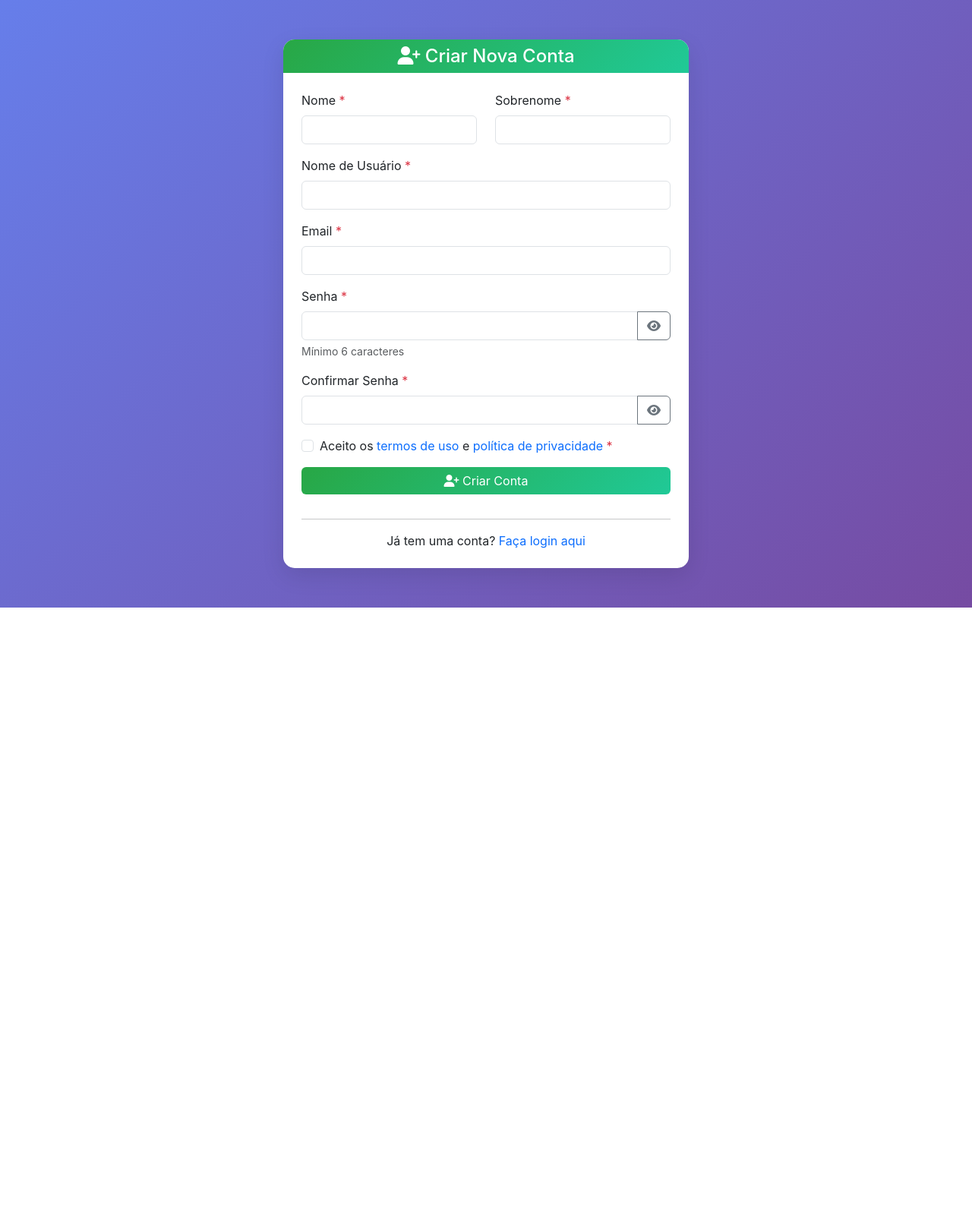
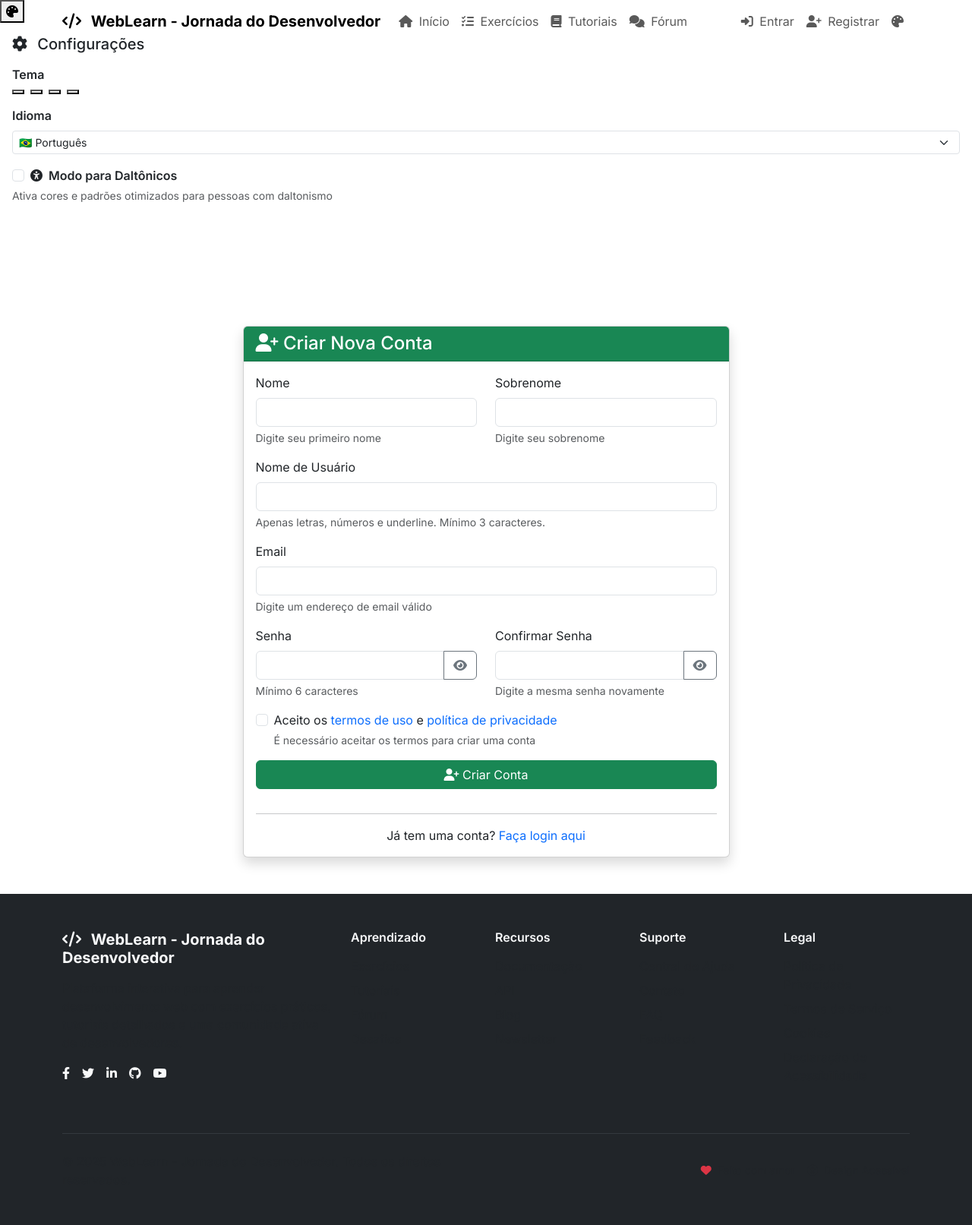
Before and after one commit to nicolasH344/gelsomini-te-amo, a PHP site: page /register.php in a window 1280 px wide. Shown: the whole page at 76% size. Before the commit the page ends 800 px from the top, so only its background shows below. Run offline with PHP 8.4, Linux system fonts and the light colour scheme.

Commit message:
pagina de registros atualizada

```diff
--- a/pt-br/register.php
+++ b/pt-br/register.php
@@ -1,263 +1,197 @@
 <?php
-
-// Inclui o arquivo de configuração central
+// Incluir configurações
 require_once 'config.php';
 
-// Processar formulário
-// register.php - Versão independente e funcional
-error_reporting(E_ALL);
-ini_set('display_errors', 1);
+// Variável para armazenar a mensagem de erro localmente
+$error = null;
 
-// Iniciar sessão
-if (session_status() == PHP_SESSION_NONE) {
-    session_start();
-}
+// Processar registro se formulário foi enviado
+if ($_SERVER['REQUEST_METHOD'] === 'POST') {
+    $result = processRegister($_POST);
 
-// Configurações do banco de dados (se não estiverem no config.php)
-if (!defined('DB_HOST')) {
-    define('DB_HOST', 'localhost');
-    define('DB_NAME', 'cursinho');
-    define('DB_USER', 'root');
-    define('DB_PASS', 'Home@spSENAI2025!');
-}
-
-// Função de conexão com banco
-function getDBConnection() {
-    try {
-        $conn = new PDO("mysql:host=" . DB_HOST . ";dbname=" . DB_NAME, DB_USER, DB_PASS);
-        $conn->setAttribute(PDO::ATTR_ERRMODE, PDO::ERRMODE_EXCEPTION);
-        return $conn;
-    } catch(PDOException $e) {
-        // Se não conseguir conectar, usar modo simulação
-        return null;
+    if ($result['success']) {
+        $_SESSION['success'] = $result['message'];
+        header('Location: login.php');
+        exit;
+    } else {
+        // Usar uma variável local para exibir o erro na página
+        $error = $result['message'];
     }
 }
 
-// Função para sanitizar dados
-function sanitize($data) {
-    if (is_string($data)) {
-        return htmlspecialchars(trim($data), ENT_QUOTES, 'UTF-8');
-    }
-    return $data;
+// Se já estiver logado, redirecionar
+if (isLoggedIn()) {
+    header('Location: index.php');
+    exit;
 }
 
-// Função para verificar se está logado
-function isLoggedIn() {
-    return isset($_SESSION['user_id']) && !empty($_SESSION['user_id']);
-}
-
-// Função para obter classe do tema
-function getThemeClass() {
-    return isset($_SESSION['theme']) && $_SESSION['theme'] === 'dark' ? 'dark-theme' : 'light-theme';
-}
-
-// FUNÇÃO PROCESSREGISTER COMPLETA
-function processRegister($data) {
-    // Validações básicas
-    if (empty($data['first_name']) || empty($data['last_name']) ||
-        empty($data['username']) || empty($data['email']) ||
-        empty($data['password']) || empty($data['confirm_password'])) {
-        return ['success' => false, 'message' => 'Preencha todos os campos obrigatórios'];
-    }
-
-    if (!filter_var($data['email'], FILTER_VALIDATE_EMAIL)) {
-        return ['success' => false, 'message' => 'Email inválido'];
-    }
-
-    if (strlen($data['password']) < 6) {
-        return ['success' => false, 'message' => 'A senha deve ter no mínimo 6 caracteres'];
-    }
-
-    if ($data['password'] !== $data['confirm_password']) {
-        return ['success' => false, 'message' => 'As senhas não coincidem'];
-    }
-
-    if (!isset($data['terms']) || $data['terms'] !== 'on') {
-        return ['success' => false, 'message' => 'Você deve aceitar os termos de uso'];
-    }
-
-    // Tentar conectar com banco de dados
-    $conn = getDBConnection();
-
-    if ($conn) {
-        // MODO REAL: Com banco de dados
-        try {
-            // Verificar se username já existe
-            $stmt = $conn->prepare("SELECT id FROM users WHERE username = ?");
-            $stmt->execute([$data['username']]);
-            if ($stmt->fetch()) {
-                return ['success' => false, 'message' => 'Nome de usuário já está em uso'];
-            }
-
-            // Verificar se email já existe
-            $stmt = $conn->prepare("SELECT id FROM users WHERE email = ?");
-            $stmt->execute([$data['email']]);
-            if ($stmt->fetch()) {
-                return ['success' => false, 'message' => 'Email já está cadastrado'];
-            }
-
-            // Inserir novo usuário
-            $stmt = $conn->prepare("INSERT INTO users (first_name, last_name, username, email, password_hash, created_at) VALUES (?, ?, ?, ?, ?, NOW())");
-            $password_hash = password_hash($data['password'], PASSWORD_DEFAULT);
-            $stmt->execute([
-                $data['first_name'],
-                $data['last_name'],
-                $data['username'],
-                $data['email'],
-                $password_hash
-            ]);
-
-            return ['success' => true, 'message' => 'Conta criada com sucesso! Faça login para continuar.'];
-
-        } catch(PDOException $e) {
-            return ['success' => false, 'message' => 'Erro no banco de dados: ' . $e->getMessage()];
-        }
-    } else {
-        // Modo simulação (para desenvolvimento)
-        return ['success' => true, 'message' => 'Conta criada com sucesso! (Modo simulação)'];
-    }
-}
-
-// Processar registro se formulário foi enviado
-$result = null;
-if ($_SERVER['REQUEST_METHOD'] === 'POST') {
-    $result = processRegister($_POST);
-}
-
+// Definir título da página
 $title = 'Criar Conta';
 
+include 'header.php';
 ?>
-<!DOCTYPE html>
-<html lang="pt-BR">
-<head>
-    <meta charset="UTF-8">
-    <meta name="viewport" content="width=device-width, initial-scale=1.0">
-    <title><?php echo $title; ?> - WebLearn</title>
 
-    <!-- Bootstrap CSS -->
-    <link href="https://cdn.jsdelivr.net/npm/bootstrap@5.3.0/dist/css/bootstrap.min.css" rel="stylesheet">
-    <link rel="stylesheet" href="https://cdnjs.cloudflare.com/ajax/libs/font-awesome/6.4.0/css/all.min.css">
-    <link rel="stylesheet" href="../style.css">
+<div class="container mt-5">
+    <div class="row justify-content-center">
+        <div class="col-md-8 col-lg-7">
 
-    <style>
-        body {
-            font-family: 'Inter', sans-serif;
-            background: linear-gradient(135deg, #667eea 0%, #764ba2 100%);
-            min-height: 100vh;
-            display: flex;
-            align-items: center;
-        }
-
-        .card {
-            border: none;
-            border-radius: 15px;
-            box-shadow: 0 10px 30px rgba(0,0,0,0.1);
-        }
-
-        .card-header {
-            border-radius: 15px 15px 0 0 !important;
-            background: linear-gradient(135deg, #28a745, #20c997);
-            border: none;
-        }
-
-        .btn-success {
-            background: linear-gradient(135deg, #28a745, #20c997);
-            border: none;
-        }
-
-        .btn-success:hover {
-            transform: translateY(-2px);
-            box-shadow: 0 5px 15px rgba(40, 167, 69, 0.3);
-        }
-
-        .required::after {
-            content: " *";
-            color: #dc3545;
-        }
-
-        .form-control:focus {
-            border-color: #28a745;
-            box-shadow: 0 0 0 0.2rem rgba(40, 167, 69, 0.25);
-        }
-    </style>
-</head>
-<body class="<?php echo getThemeClass(); ?>">
-    <div class="container d-flex align-items-center justify-content-center" style="min-height: 100vh;">
-        <div class="row justify-content-center w-100">
-            <div class="col-md-8 col-lg-6">
-                <?php if (isset($result)): ?>
-                    <div class="alert alert-<?php echo $result['success'] ? 'success' : 'danger'; ?> alert-dismissible fade show" role="alert">
-                        <?php echo sanitize($result['message']); ?>
-                        <button type="button" class="btn-close" data-bs-dismiss="alert" aria-label="Close"></button>
+            <?php // Exibir a mensagem de erro local, se houver ?>
+            <?php if ($error): ?>
+                <div class="alert alert-danger alert-dismissible fade show" role="alert">
+                    <i class="fas fa-exclamation-triangle me-2" aria-hidden="true"></i>
+                    <?php echo sanitize($error); ?>
+                    <button type="button" class="btn-close" data-bs-dismiss="alert" aria-label="Fechar"></button>
                 </div>
             <?php endif; ?>
 
-                <div class="card">
-                    <div class="card-header text-white text-center">
-                        <h4 class="mb-0">
-                            <i class="fas fa-user-plus"></i> Criar Nova Conta
-                        </h4>
+            <div class="card shadow">
+                <div class="card-header bg-success text-white">
+                    <h1 class="h4 mb-0">
+                        <i class="fas fa-user-plus" aria-hidden="true"></i>
+                        Criar Nova Conta
+                    </h1>
                 </div>
-                    <div class="card-body p-4">
-                        <form method="POST" action="" novalidate>
+                <div class="card-body">
+                    <form method="POST" action="register.php" novalidate>
+                        <fieldset>
+                            <legend class="visually-hidden">Informação Pessoal</legend>
                             <div class="row">
-                                <div class="col-md-6 mb-3">
+                                <div class="col-md-6">
+                                    <div class="mb-3">
                                         <label for="first_name" class="form-label required">Nome</label>
-                                    <input type="text" class="form-control" id="first_name" name="first_name"
-                                           value="<?php echo isset($_POST['first_name']) ? sanitize($_POST['first_name']) : ''; ?>"
-                                           required>
+                                        <input type="text"
+                                               class="form-control"
+                                               id="first_name"
+                                               name="first_name"
+                                               required
+                                               autocomplete="given-name"
+                                               aria-describedby="first_name-help"
+                                               value="<?php echo isset($_POST['first_name']) ? sanitize($_POST['first_name']) : ''; ?>">
+                                        <div id="first_name-help" class="form-text">
+                                            Digite seu primeiro nome
                                         </div>
-                                <div class="col-md-6 mb-3">
+                                    </div>
+                                </div>
+                                <div class="col-md-6">
+                                    <div class="mb-3">
                                         <label for="last_name" class="form-label required">Sobrenome</label>
-                                    <input type="text" class="form-control" id="last_name" name="last_name"
-                                           value="<?php echo isset($_POST['last_name']) ? sanitize($_POST['last_name']) : ''; ?>"
-                                           required>
+                                        <input type="text"
+                                               class="form-control"
+                                               id="last_name"
+                                               name="last_name"
+                                               required
+                                               autocomplete="family-name"
+                                               aria-describedby="last_name-help"
+                                               value="<?php echo isset($_POST['last_name']) ? sanitize($_POST['last_name']) : ''; ?>">
+                                        <div id="last_name-help" class="form-text">
+                                            Digite seu sobrenome
+                                        </div>
+                                    </div>
+                                </div>
+                            </div>
+                        </fieldset>
+
+                        <fieldset>
+                            <legend class="visually-hidden">Informação de Acesso</legend>
+                            <div class="mb-3">
+                                <label for="username" class="form-label required">Nome de Usuário</label>
+                                <input type="text"
+                                       class="form-control"
+                                       id="username"
+                                       name="username"
+                                       required
+                                       autocomplete="username"
+                                       aria-describedby="username-help"
+                                       pattern="[a-zA-Z0-9_]{3,}"
+                                       value="<?php echo isset($_POST['username']) ? sanitize($_POST['username']) : ''; ?>">
+                                <div id="username-help" class="form-text">
+                                    Apenas letras, números e underline. Mínimo 3 caracteres.
                                 </div>
                             </div>
 
                             <div class="mb-3">
-                                <label for="username" class="form-label required">Nome de Usuário</label>
-                                <input type="text" class="form-control" id="username" name="username"
-                                       value="<?php echo isset($_POST['username']) ? sanitize($_POST['username']) : ''; ?>"
-                                       required>
+                                <label for="email" class="form-label required">Email</label>
+                                <input type="email"
+                                       class="form-control"
+                                       id="email"
+                                       name="email"
+                                       required
+                                       autocomplete="email"
+                                       aria-describedby="email-help"
+                                       value="<?php echo isset($_POST['email']) ? sanitize($_POST['email']) : ''; ?>">
+                                <div id="email-help" class="form-text">
+                                    Digite um endereço de email válido
                                 </div>
+                            </div>
+                        </fieldset>
 
-                            <div class="mb-3">
-                                <label for="email" class="form-label required">Email</label>
-                                <input type="email" class="form-control" id="email" name="email"
-                                       value="<?php echo isset($_POST['email']) ? sanitize($_POST['email']) : ''; ?>"
-                                       required>
-                            </div>
-
+                        <fieldset>
+                            <legend class="visually-hidden">Definir Senha</legend>
+                            <div class="row">
+                                <div class="col-md-6">
                                     <div class="mb-3">
                                         <label for="password" class="form-label required">Senha</label>
                                         <div class="input-group">
-                                    <input type="password" class="form-control" id="password" name="password"
-                                           minlength="6" required>
-                                    <button type="button" class="btn btn-outline-secondary" id="togglePassword">
-                                        <i class="fas fa-eye"></i>
+                                            <input type="password"
+                                                   class="form-control"
+                                                   id="password"
+                                                   name="password"
+                                                   required
+                                                   autocomplete="new-password"
+                                                   aria-describedby="password-help"
+                                                   minlength="6">
+                                            <button class="btn btn-outline-secondary"
+                                                    type="button"
+                                                    id="togglePassword"
+                                                    aria-label="Mostrar/ocultar senha">
+                                                <i class="fas fa-eye" aria-hidden="true"></i>
                                             </button>
                                         </div>
-                                <div class="form-text">Mínimo 6 caracteres</div>
+                                        <div id="password-help" class="form-text">
+                                            Mínimo 6 caracteres
                                         </div>
-
+                                    </div>
+                                </div>
+                                <div class="col-md-6">
                                     <div class="mb-3">
                                         <label for="confirm_password" class="form-label required">Confirmar Senha</label>
                                         <div class="input-group">
-                                    <input type="password" class="form-control" id="confirm_password" name="confirm_password"
-                                           required>
-                                    <button type="button" class="btn btn-outline-secondary" id="toggleConfirmPassword">
-                                        <i class="fas fa-eye"></i>
+                                            <input type="password"
+                                                   class="form-control"
+                                                   id="confirm_password"
+                                                   name="confirm_password"
+                                                   required
+                                                   autocomplete="new-password"
+                                                   aria-describedby="confirm_password-help">
+                                            <button class="btn btn-outline-secondary"
+                                                    type="button"
+                                                    id="toggleConfirmPassword"
+                                                    aria-label="Mostrar/ocultar confirmação de senha">
+                                                <i class="fas fa-eye" aria-hidden="true"></i>
                                             </button>
                                         </div>
+                                        <div id="confirm_password-help" class="form-text">
+                                            Digite a mesma senha novamente
                                         </div>
+                                    </div>
+                                </div>
+                            </div>
+                        </fieldset>
 
                         <div class="mb-3 form-check">
-                                <input type="checkbox" class="form-check-input" id="terms" name="terms"
-                                       <?php echo isset($_POST['terms']) ? 'checked' : ''; ?> required>
+                            <input type="checkbox"
+                                   class="form-check-input"
+                                   id="terms"
+                                   name="terms"
+                                   required
+                                   aria-describedby="terms-help"
+                                   <?php echo isset($_POST['terms']) ? 'checked' : ''; ?>>
                             <label class="form-check-label required" for="terms">
-                                    Aceito os <a href="#" class="text-decoration-none">termos de uso</a> e <a href="#" class="text-decoration-none">política de privacidade</a>
+                                Aceito os <a href="terms.php" class="text-decoration-none">termos de uso</a> e <a href="privacy.php" class="text-decoration-none">política de privacidade</a>
                             </label>
+                            <div id="terms-help" class="form-text">
+                                É necessário aceitar os termos para criar uma conta
+                            </div>
                         </div>
 
                         <button type="submit" class="btn btn-success w-100 mb-3">
@@ -280,7 +214,6 @@
     </div>
 </div>
 
-    <script src="https://cdn.jsdelivr.net/npm/bootstrap@5.3.0/dist/js/bootstrap.bundle.min.js"></script>
 <script>
 // Scripts para mostrar/ocultar senhas e validação
 document.addEventListener('DOMContentLoaded', function() {
@@ -330,26 +263,7 @@
 
     if (passwordField) passwordField.addEventListener('input', validatePasswordMatch);
     if (confirmPasswordField) confirmPasswordField.addEventListener('input', validatePasswordMatch);
-
-            // Validação do formulário
-            const form = document.querySelector('form');
-            if (form) {
-                form.addEventListener('submit', function(event) {
-                    if (!form.checkValidity()) {
-                        event.preventDefault();
-                        event.stopPropagation();
-                    }
-                    form.classList.add('was-validated');
-                });
-            }
 });
 </script>
-</body>
-</html>
 
-<?php
-// Limpar dados do formulário da sessão após exibição
-if (isset($_SESSION['form_data'])) {
-    unset($_SESSION['form_data']);
-}
-?>
+<?php include 'footer.php'; ?>
```
Lines whose indentation alone changed are shown as unchanged.
